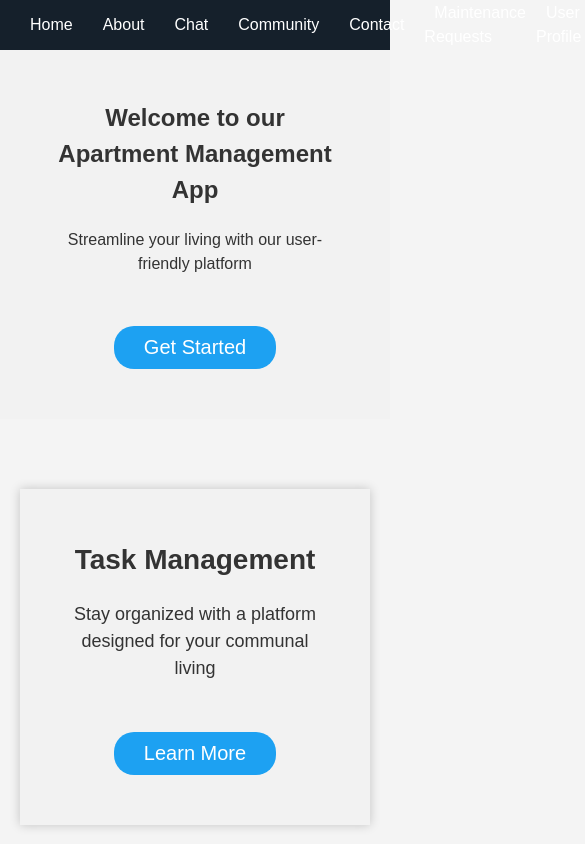
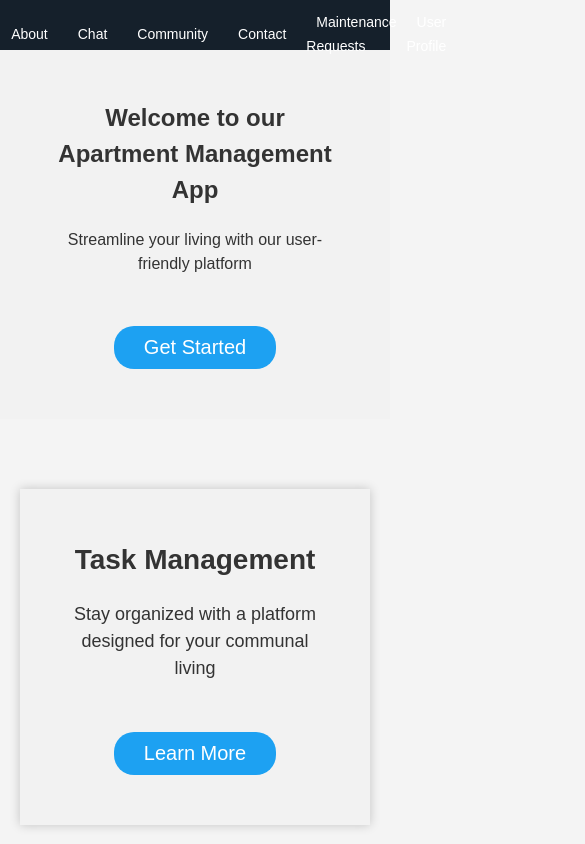
Before and after one commit to tmkanchaveli/ACCNM, a React (Create React App) app: page / in a window 390 px wide. Shown: the top 844 px of the page, 585 px wide, since content can reach past the window. Built offline with nearby package versions, Linux system fonts and the light colour scheme.

Commit message:
Update Navigation.css

```diff
--- a/src/components/Navigation.css
+++ b/src/components/Navigation.css
@@ -34,3 +34,26 @@
 .nav-link:hover {
   background-color: #1da1f2;
 }
+
+/* Media query for tablet devices */
+@media (max-width: 768px) {
+  .navbar {
+    flex-wrap: wrap;
+  }
+
+  .navbar-nav {
+    justify-content: center;
+    width: 100%;
+  }
+
+  .nav-item {
+    margin: 10px 5px;
+  }
+}
+
+/* Media query for mobile devices */
+@media (max-width: 480px) {
+  .nav-link {
+    font-size: 14px;
+  }
+}
```
